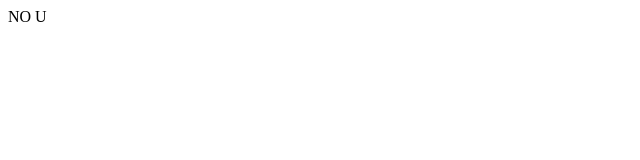
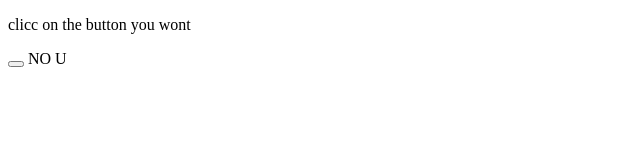
Before and after one commit to skkompella/skkompella.github.io, a plain HTML site: page index.html in a window 1280 px wide. Shown: the whole page, without its empty margins (0-640 px from the left). Drawn offline with Linux system fonts and the light colour scheme.

Commit message:
Update index.html

```diff
--- a/index.html
+++ b/index.html
@@ -3,6 +3,14 @@
   <head>
     <title>HARI HAS A DESIASE LMAO</title>
   </head>
+  <p>clicc on the button you wont</p>
+  <button onclick="NEWTAB()"></button>
+    <script>
+      function NEWTAB() {
+        window.open(https://dddance.party/
+                    )
+      }
+  </script>
   <body>
     NO U
   </body>
```
